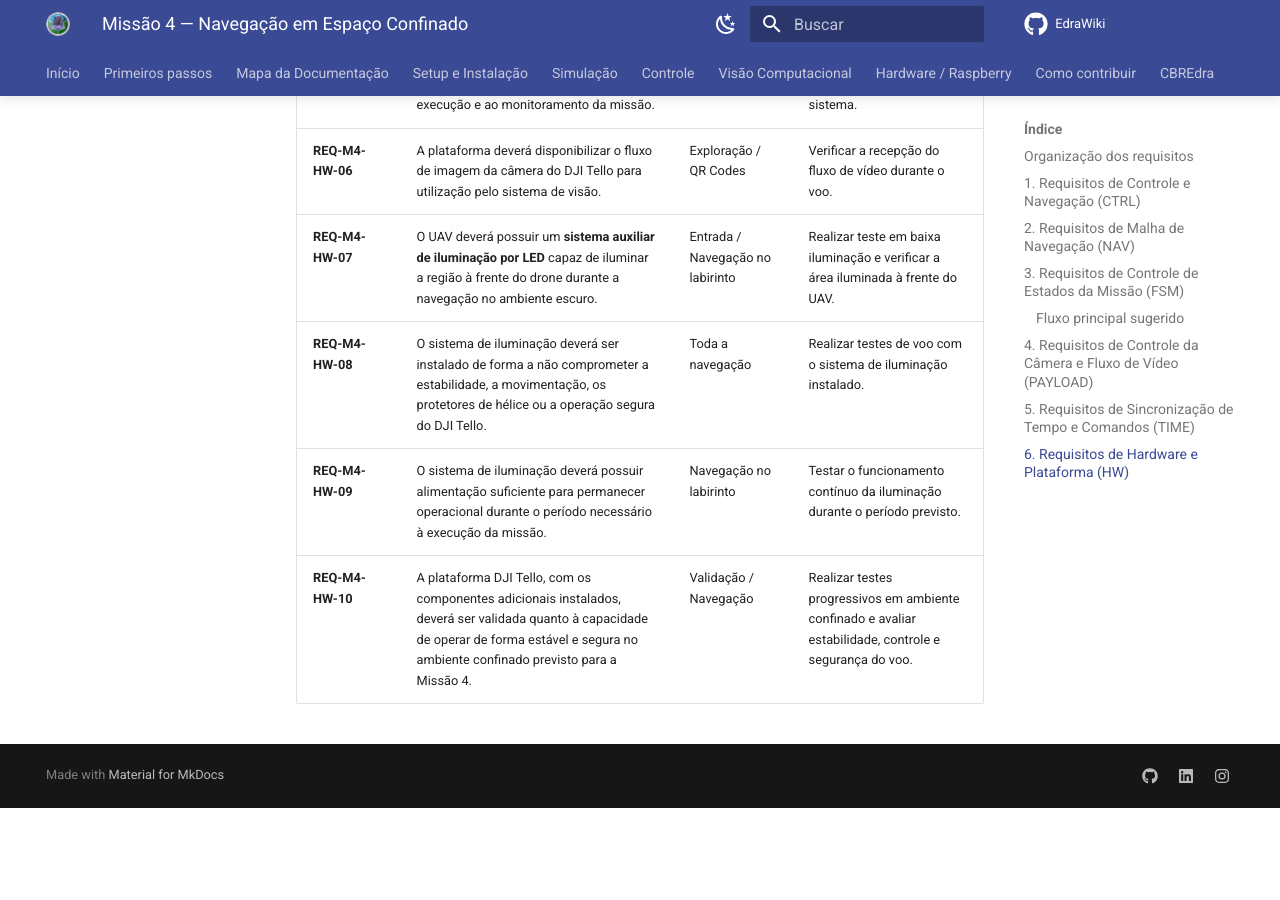
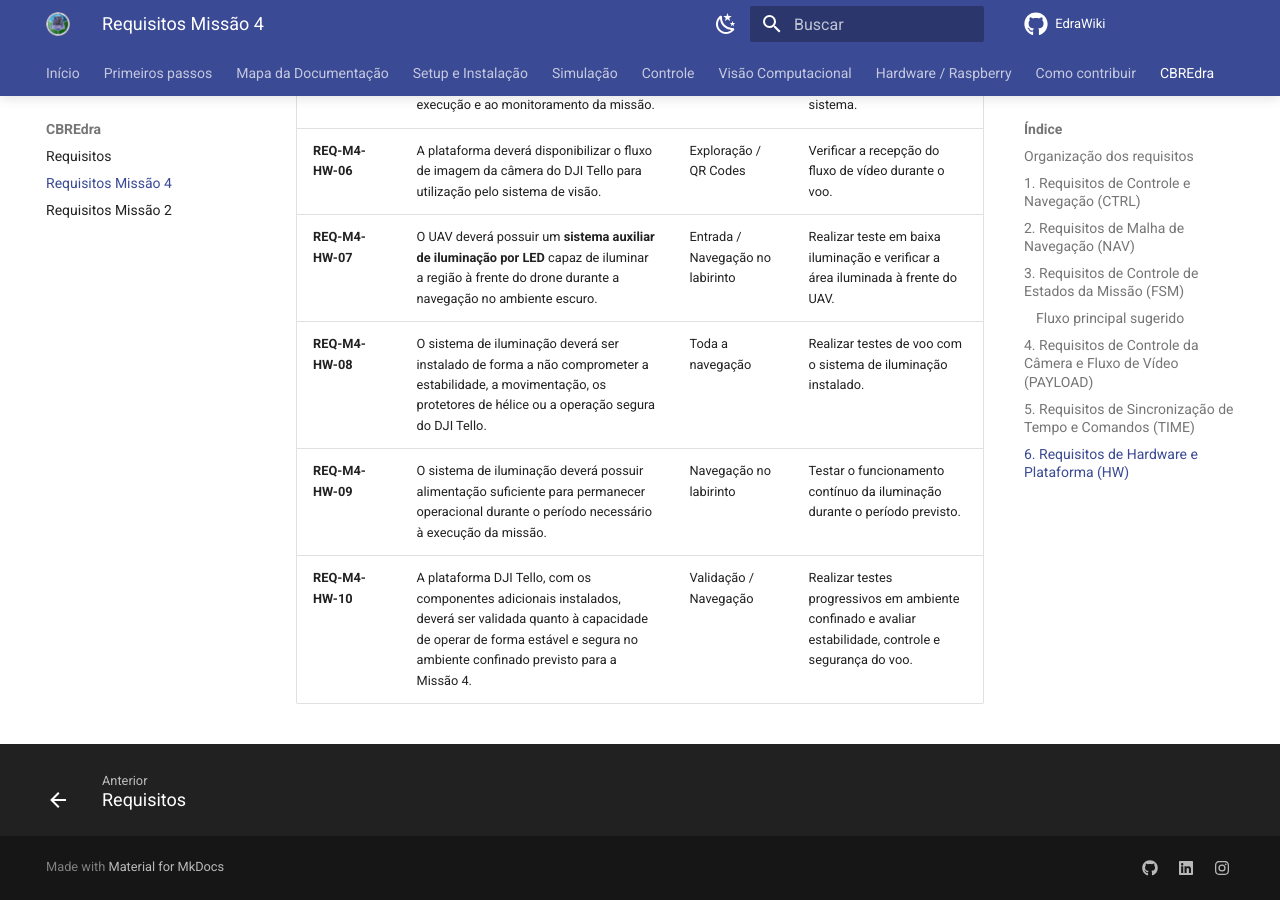
Before and after one commit to edra-unb-fga/EdraWiki, an MkDocs documentation site: the page built from docs/CBREdra/missao-4-tello-controle.md, in a window 1280 px wide and 900 px high, scrolled down 7554 px. Built offline with MkDocs 1.6.1 and Material for MkDocs 9.7.7, drawn with Linux system fonts in a browser that asks for light colours; comment, search, counter and statistics services are not loaded; before the commit the page ends 8362 px from its top, so only the background shows below that.

Commit message:
Add control requirements for Mission 4 and Mission 2

```diff
--- a/mkdocs.yml
+++ b/mkdocs.yml
@@ -30,6 +30,8 @@ nav:
   - Como contribuir: 'contribuir.md'
   - CBREdra:
       - Requisitos: 'CBREdra/requisitos.md'
+      - Requisitos Missão 4: 'CBREdra/missao-4-tello-controle.md'
+      - Requisitos Missão 2: 'CBREdra/missao-2-teseu-controle.md'
 
 theme:
   name: material
```
